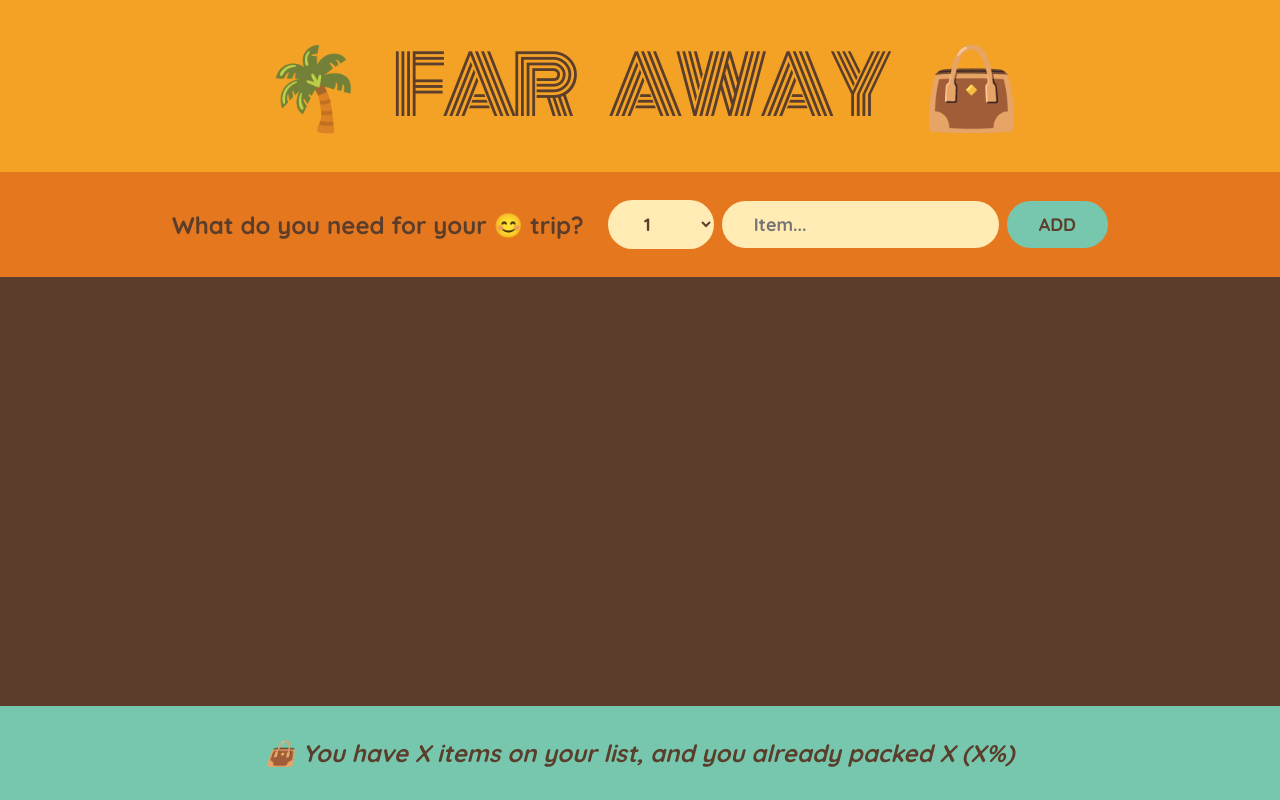
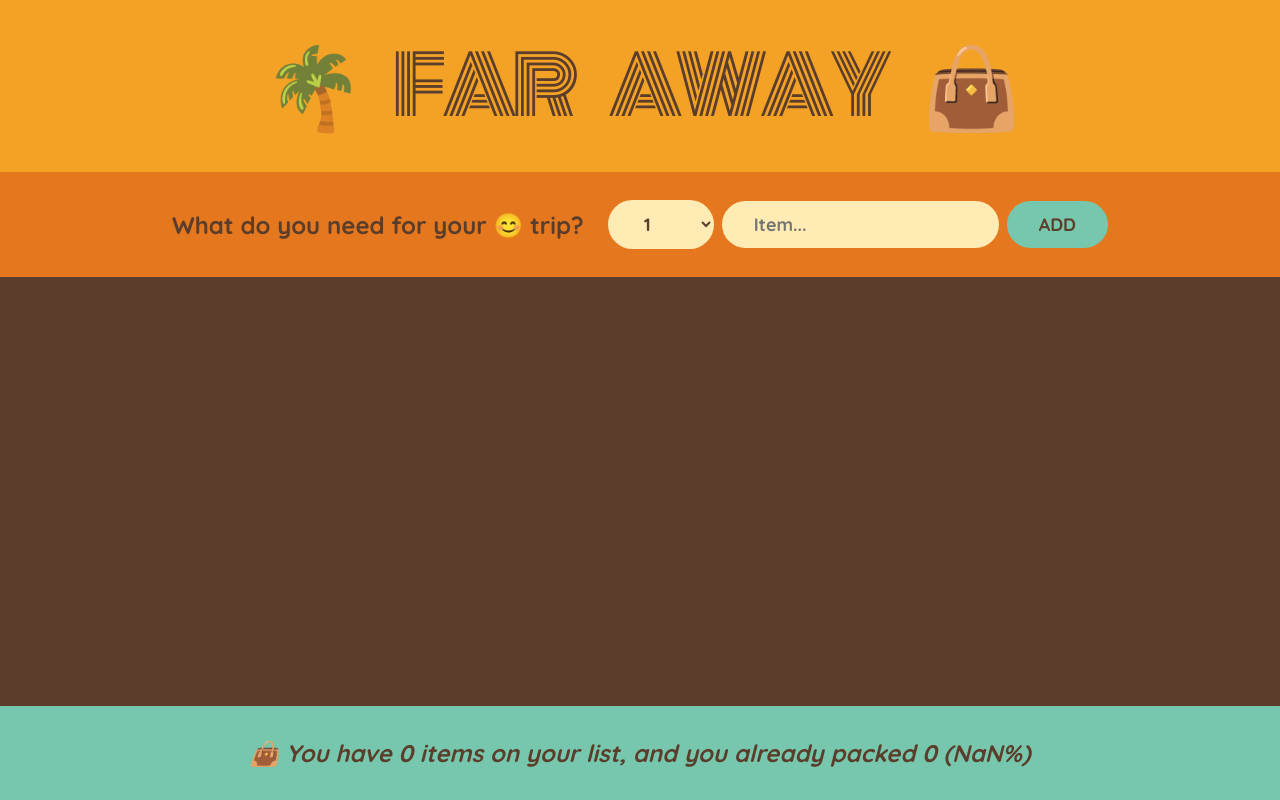
Before and after one commit to Rajput-Suraj/travel-list, a React (Create React App) app: page / in a window 1280 px wide. Built offline with nearby package versions, Linux system fonts and the light colour scheme; the HTML template or start-up script is replaced by a standard one.

Commit message:
Displayed stats on the footer component

```diff
--- a/src/App.js
+++ b/src/App.js
@@ -27,7 +27,7 @@
       <Logo />
       <Form onAddItems={handleAddItems} />
       <PackingList items={items} onDeleteItem={handleDeleteItem} onToggleItems={handleToggleItem} />
-      <Stats />
+      <Stats items={items} />
     </div>
   );
 }
--- a/src/components/Stats.jsx
+++ b/src/components/Stats.jsx
@@ -1,9 +1,18 @@
 import React from 'react';
 
-const Stats = () => {
+const Stats = ({ items }) => {
+  const numItems = items.length;
+  const numPacked = items.filter((item) => item.packed).length;
+  const percentage = Math.round((numPacked / numItems) * 100);
+
   return (
     <footer className="stats">
-      <em>👜 You have X items on your list, and you already packed X (X%)</em>
+      <em>
+        {percentage === 100
+          ? `You got everything! Ready to go ✈️`
+          : `
+            👜 You have ${numItems} items on your list, and you already packed ${numPacked} (${percentage}%)`}
+      </em>
     </footer>
   );
 };
```
